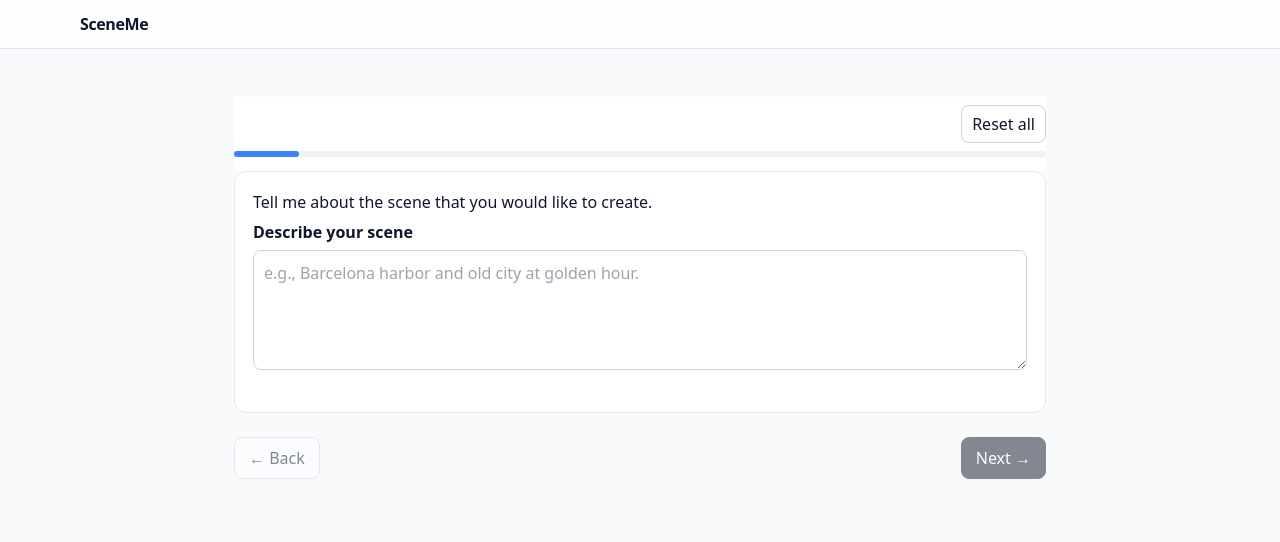
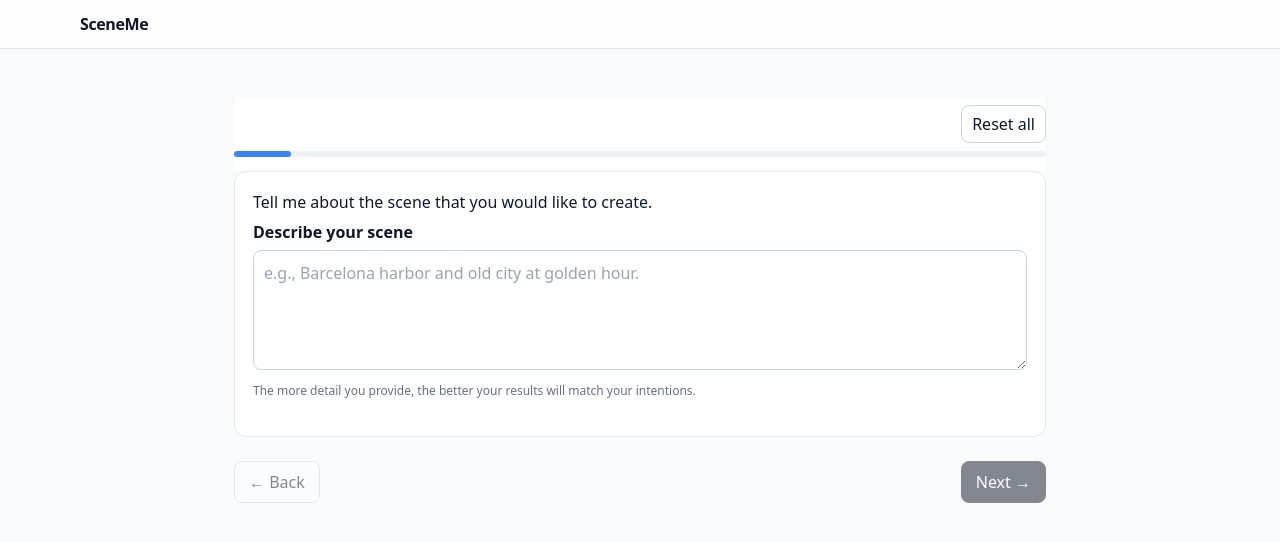
Before and after one commit to JSebree/ai-wizard, a React (Vite) app: page / in a window 1280 px wide. Shown: the top 542 px of the page. Built offline with nearby package versions, Linux system fonts and the light colour scheme.

Commit message:
fix: UI restore

```diff
--- a/src/interview/InterviewPage.jsx
+++ b/src/interview/InterviewPage.jsx
@@ -1,7 +1,7 @@
 import React, { useMemo, useState, useEffect } from "react";
 import VoiceStep from "./steps/VoiceStep.jsx";
 import ReviewStep from "./steps/ReviewStep.jsx";
-
+import AdvancedSettingsStep from "./steps/AdvancedSettingsStep.jsx";
 /**
  * InterviewPage.jsx
  *
@@ -72,6 +72,11 @@ function getDefaultAnswers() {
     title: "",
     // 12
     referenceText: "",
+    // Advanced settings
+    stylePreset: "Photorealistic",
+    musicVolume10: 1,     // 1..10 -> 0.1..1.0
+    voiceVolume10: 10,    // 1..10 -> 0.1..1.0
+    musicIncludeVocals: undefined, // shown only if wantsMusic === true
   };
 }
 
@@ -287,6 +292,14 @@ export default function InterviewPage({ onComplete }) {
       characterGender: answers.characterGender, // <-- use persisted value
       title: req(title) ? title : undefined,
       characterName: req(characterName) ? characterName : undefined,
+      // Advanced
+      style: req(answers.stylePreset) ? answers.stylePreset : "Photorealistic",
+      musicVolume: Number(((answers.musicVolume10 ?? 1) / 10).toFixed(2)),
+      voiceVolume: Number(((answers.voiceVolume10 ?? 10) / 10).toFixed(2)),
+      musicIncludeVocals:
+        answers.wantsMusic && typeof answers.musicIncludeVocals === "boolean"
+          ? answers.musicIncludeVocals
+          : undefined,
     };
   }, [answers]);
 
@@ -297,7 +310,7 @@ export default function InterviewPage({ onComplete }) {
       key: "scene",
       label: "Tell me about the scene that you would like to create.",
       render: () => (
-        <FieldRow label="Describe your scene">
+        <FieldRow label="Describe your scene" hint="The more detail you provide, the better your results will match your intentions.">
           <textarea
             placeholder="e.g., Barcelona harbor and old city at golden hour."
             value={answers.scene}
@@ -357,7 +370,7 @@ export default function InterviewPage({ onComplete }) {
 
               <FieldRow
                 label="Please describe your character"
-                hint="Look, outfit, demeanor, age, vibe, etc."
+                hint="The more detail you provide, the better your results will match your intentions."
               >
                 <textarea
                   placeholder="e.g., Sarah, mid-30s, friendly travel host in casual linen, warm presence."
@@ -419,7 +432,7 @@ export default function InterviewPage({ onComplete }) {
       key: "setting",
       label: "Describe the scene’s setting.",
       render: () => (
-        <FieldRow label="Setting">
+        <FieldRow label="Setting" hint="The more detail you provide, the better your results will match your intentions.">
           <textarea
             placeholder="e.g., Wide establishing shots of harbor, aerials over rooftops, bustling alleys in warm evening light."
             value={answers.setting}
@@ -433,7 +446,7 @@ export default function InterviewPage({ onComplete }) {
       key: "action",
       label: "Describe the scene’s action.",
       render: () => (
-        <FieldRow label="Action">
+        <FieldRow label="Action" hint="The more detail you provide, the better your results will match your intentions.">
           <textarea
             placeholder="e.g., Cinematic montage only. Environmental B-roll: boats, rooftops, markets; no on-camera speaker."
             value={answers.action}
@@ -447,7 +460,7 @@ export default function InterviewPage({ onComplete }) {
       key: "directorsNotes",
       label: "Do you have any director’s notes?",
       render: () => (
-        <FieldRow label="Director’s notes (optional)">
+        <FieldRow label="Director’s notes (optional)" hint="The more detail you provide, the better your results will match your intentions.">
           <textarea
             placeholder="e.g., Prioritize variety and atmosphere. Avoid readable signage."
             value={answers.directorsNotes}
@@ -568,7 +581,7 @@ export default function InterviewPage({ onComplete }) {
       key: "referenceText",
       label: "For better script guidance, please enter reference text.",
       render: () => (
-        <FieldRow label="Reference text (optional)">
+        <FieldRow label="Reference text (optional)" hint="The more detail you provide, the better your results will match your intentions.">
           <textarea
             placeholder="Paste any relevant text for style or guidance."
             value={answers.referenceText}
@@ -577,6 +590,24 @@ export default function InterviewPage({ onComplete }) {
             }
           />
         </FieldRow>
+      ),
+      valid: () => true,
+    },
+    {
+      key: "advanced",
+      label: "Advanced settings",
+      render: () => (
+        <AdvancedSettingsStep
+          values={{
+            stylePreset: answers.stylePreset,
+            musicVolume10: answers.musicVolume10,
+            voiceVolume10: answers.voiceVolume10,
+            characterGender: answers.characterGender,
+            wantsMusic: answers.wantsMusic,
+            musicIncludeVocals: answers.musicIncludeVocals,
+          }}
+          onChange={(patch) => setAnswers((s) => ({ ...s, ...patch }))}
+        />
       ),
       valid: () => true,
     },
```
